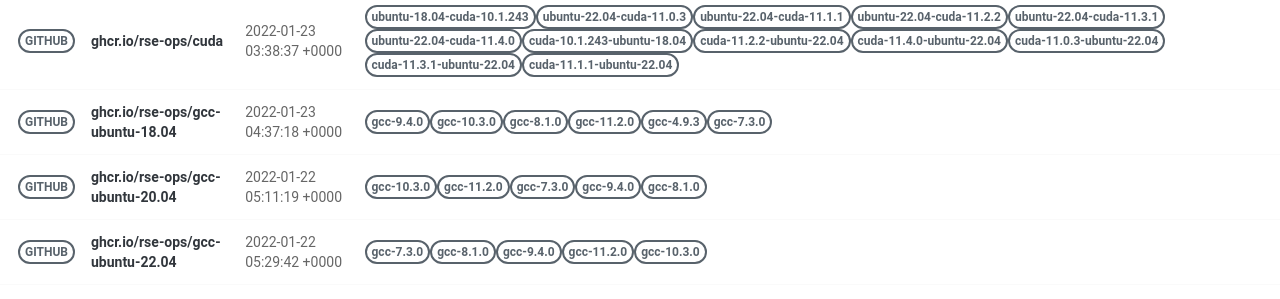
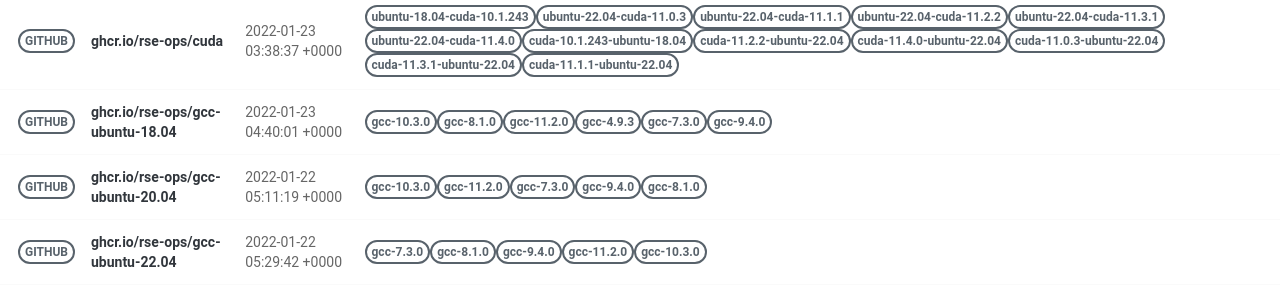
Before and after one commit to rse-ops/docker-images, a Jekyll site: the page built from pages/index.md, in a window 1280 px wide. Shown: the part 502-801 px from the top of the page. Built offline with Jekyll 4.4.1, drawn with Linux system fonts in a browser that asks for light colours; nearby versions of some CDN libraries.

Commit message:
Automated push to update library 2022-01-23

```diff
--- a/_library/ghcr.io-rse-ops-gcc-ubuntu-18.04.md
+++ b/_library/ghcr.io-rse-ops-gcc-ubuntu-18.04.md
@@ -1,14 +1,11 @@
 ---
 layout: container
 name: ghcr.io/rse-ops/gcc-ubuntu-18.04
-updated_at: 2022-01-23 04:37:18.087355
+updated_at: 2022-01-23 04:40:01.772884
 
 
 container_url: https://github.com/orgs/rse-ops/packages/container/package/gcc-ubuntu-18.04
 versions:
- - tag: gcc-9.4.0
-   dockerfile: https://github.com/rse-ops/docker-images/blob/main/ubuntu/gcc/Dockerfile
-   manifest: https://crane.ggcr.dev/manifest/ghcr.io/rse-ops/gcc-ubuntu-18.04:gcc-9.4.0
  - tag: gcc-10.3.0
    dockerfile: https://github.com/rse-ops/docker-images/blob/main/ubuntu/gcc/Dockerfile
    manifest: https://crane.ggcr.dev/manifest/ghcr.io/rse-ops/gcc-ubuntu-18.04:gcc-10.3.0
```
Also changed, not shown: other parts of _library/ghcr.io-rse-ops-gcc-ubuntu-18.04.md (+3 -0 lines).
